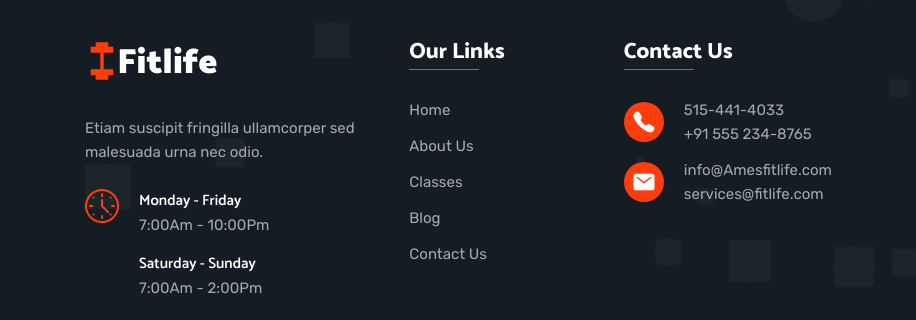
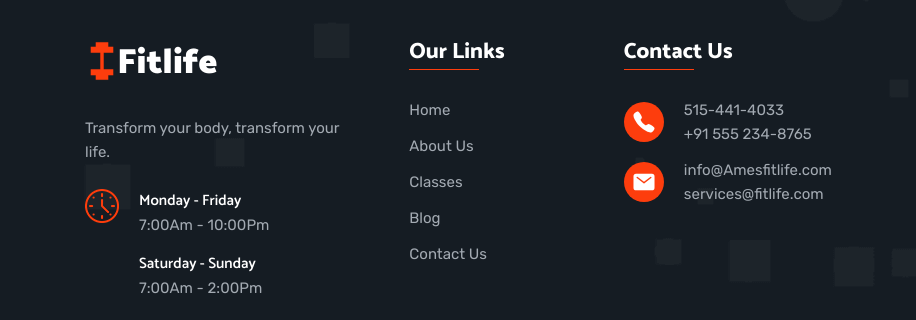
Before and after one commit to FawazJamal/AmesFitlife1.github.io, a plain HTML site: page index.html in a window 1280 px wide. Shown: the part 3953-4273 px from the top of the page, 0-916 px from the left. Drawn offline with nearby package versions, Linux system fonts and the light colour scheme.

Commit message:
Update index.html

```diff
--- a/index.html
+++ b/index.html
@@ -559,7 +559,7 @@
           </a>
 
           <p class="footer-brand-text">
-            Etiam suscipit fringilla ullamcorper sed malesuada urna nec odio.
+            Transform your body, transform your life.
           </p>
 
           <div class="wrapper">
```
